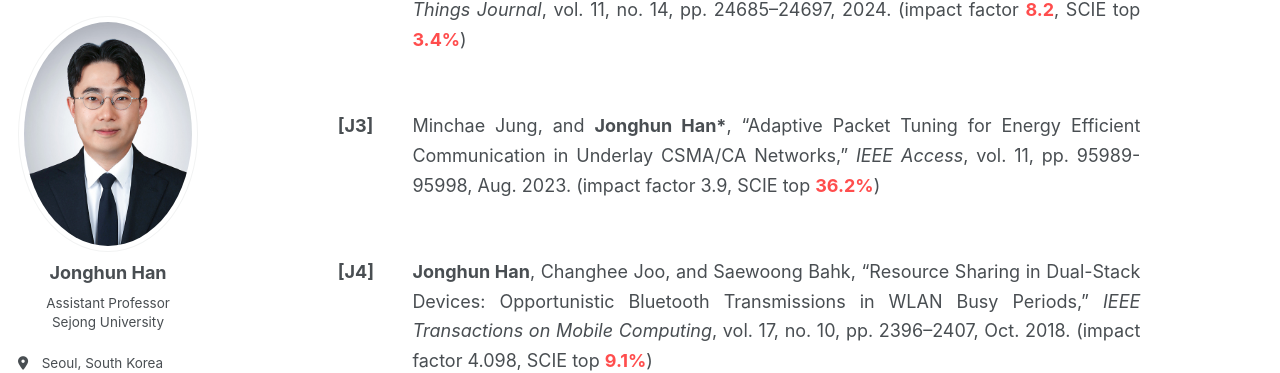
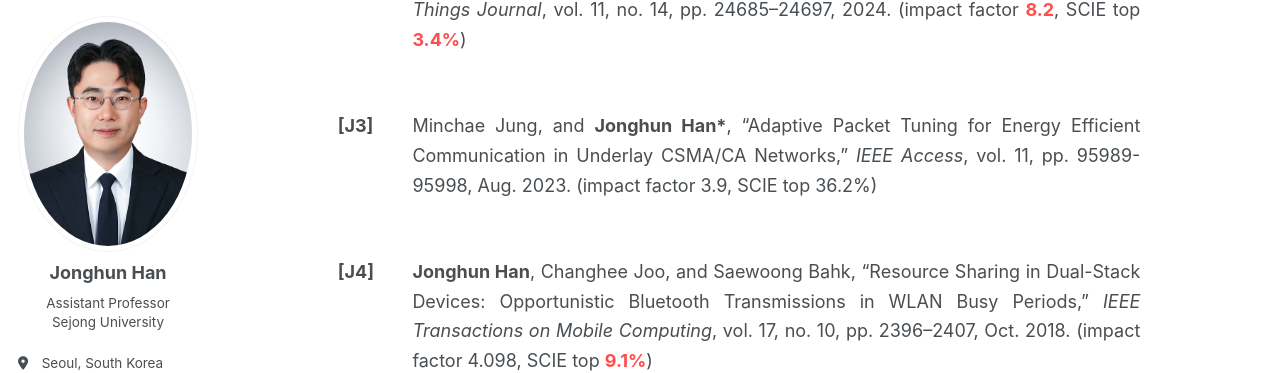
Before and after one commit to icnsl/icnsl.github.io, a Jekyll site: the page built from _pages/publications.md, in a window 1280 px wide and 900 px high, scrolled down 418 px. Shown: the part 85-458 px from the top of the window. Built offline with Jekyll 4.4.1, drawn with Linux system fonts in a browser that asks for light colours; some web fonts are replaced; a script bundle is joined from its source files by our own code; library files that are not in the unit come from our copies.

Commit message:
Update publications.md

```diff
--- a/_pages/publications.md
+++ b/_pages/publications.md
@@ -34,7 +34,7 @@ author_profile: true
     Minchae Jung, and <strong>Jonghun Han*</strong>,
     “Adaptive Packet Tuning for Energy Efficient Communication in Underlay CSMA/CA Networks,”
     <em>IEEE Access</em>, vol. 11, pp. 95989-95998, Aug. 2023.
-    <span class="pub-impact">(impact factor 3.9, SCIE top <span class="pub-red">36.2%</span>)</span>
+    <span class="pub-impact">(impact factor 3.9, SCIE top 36.2%)</span>
   </div>
 </div>
 
```
